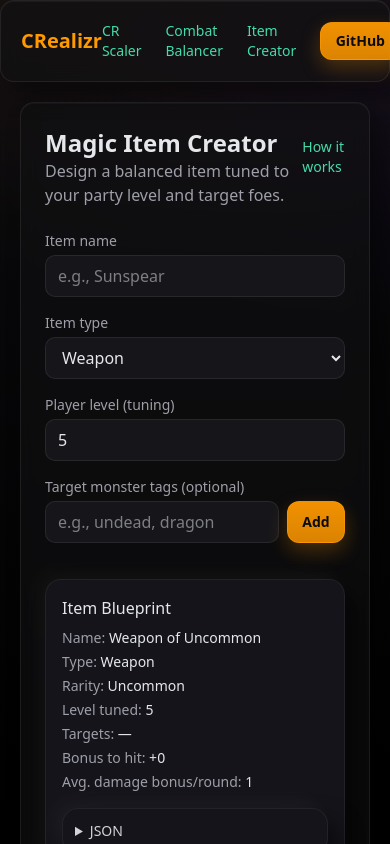
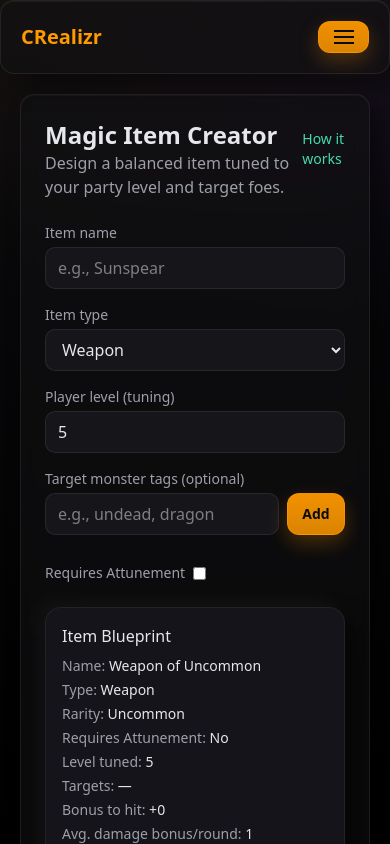
Before and after one commit to AxelHellrider/crealizr, a Next.js app: page /items in a window 390 px wide. Built offline with nearby package versions, Linux system fonts and the light colour scheme.

Commit message:
item creator attunement requirement

```diff
--- a/src/app/components/Header.tsx
+++ b/src/app/components/Header.tsx
@@ -1,6 +1,11 @@
+"use client";
+
+import { useState } from "react";
 import Link from "next/link";
 
 export default function Header() {
+    const [open, setOpen] = useState(false);
+
     return (
         <header className="sticky top-0 z-50 w-full">
             <div className="page-wrap glass-panel flex items-center justify-between px-4 py-3">
@@ -9,8 +14,8 @@ export default function Header() {
                     CRealizr
                 </Link>
 
-                {/* Navigation */}
-                <nav className="flex items-center gap-6 text-sm">
+                {/* Desktop Navigation */}
+                <nav className="hidden md:flex items-center gap-6 text-sm">
                     <Link className="ui-link transition" href="/scale">
                         CR Scaler
                     </Link>
@@ -21,11 +26,71 @@ export default function Header() {
                         Item Creator
                     </Link>
 
-                    <a href="https://github.com/AxelHellrider" target="_blank" className="ui-button">
+                    <a
+                        href="https://github.com/AxelHellrider"
+                        target="_blank"
+                        rel="noreferrer"
+                        className="ui-button"
+                    >
                         GitHub
                     </a>
                 </nav>
+
+                {/* Mobile Menu Button */}
+                <button
+                    className="lg:hidden ui-button px-3 py-2"
+                    aria-label="Toggle menu"
+                    aria-expanded={open}
+                    onClick={() => setOpen((v) => !v)}
+                >
+                    {/* Hamburger / Close */}
+                    <span className="sr-only">Menu</span>
+                    <div className="flex flex-col gap-1">
+                        <span className={`block h-0.5 w-5 bg-current transition ${open ? "rotate-45 translate-y-1.5" : ""}`} />
+                        <span className={`block h-0.5 w-5 bg-current transition ${open ? "opacity-0" : ""}`} />
+                        <span className={`block h-0.5 w-5 bg-current transition ${open ? "-rotate-45 -translate-y-1.5" : ""}`} />
+                    </div>
+                </button>
             </div>
+
+            {/* Mobile Menu Panel */}
+            {open && (
+                <div className="md:hidden glass-panel border-t border-white/10">
+                    <nav className="flex flex-col gap-2 px-4 py-4 text-sm">
+                        <Link
+                            href="/scale"
+                            className="ui-link"
+                            onClick={() => setOpen(false)}
+                        >
+                            CR Scaler
+                        </Link>
+                        <Link
+                            href="/balance"
+                            className="ui-link"
+                            onClick={() => setOpen(false)}
+                        >
+                            Combat Balancer
+                        </Link>
+                        <Link
+                            href="/items"
+                            className="ui-link"
+                            onClick={() => setOpen(false)}
+                        >
+                            Item Creator
+                        </Link>
+
+                        <a
+                            href="https://github.com/AxelHellrider"
+                            target="_blank"
+                            rel="noreferrer"
+                            className="ui-button mt-2 text-center"
+                            onClick={() => setOpen(false)}
+                        >
+                            GitHub
+                        </a>
+                    </nav>
+                </div>
+            )}
         </header>
     );
 }
--- a/src/app/globals.css
+++ b/src/app/globals.css
@@ -128,3 +128,15 @@ html, body {
   z-index: 80;
   transition: width 180ms ease-out, opacity 180ms ease-out;
 }
+
+/* Number inputs to hide */
+/* Hide number input arrows */
+.no-spinner::-webkit-outer-spin-button,
+.no-spinner::-webkit-inner-spin-button {
+    -webkit-appearance: none;
+    margin: 0;
+}
+
+.no-spinner {
+    -moz-appearance: textfield; /* Firefox */
+}
--- a/src/app/items/docs/page.tsx
+++ b/src/app/items/docs/page.tsx
@@ -18,6 +18,7 @@ export default function ItemsDocsPage() {
         <li>Item name (optional)</li>
         <li>Item type: <Code>Weapon</Code> | <Code>Armor</Code> | <Code>Wand</Code> | <Code>Wondrous</Code></li>
         <li>Player level (1–20) used for tuning</li>
+        <li>Player Attunement Requirement setup</li>
         <li>Optional target monster tags to annotate effectiveness</li>
       </ul>
 
@@ -52,6 +53,7 @@ export default function ItemsDocsPage() {
       <ul>
         <li><Code>name</Code>: provided or autogenerated from type and rarity</li>
         <li><Code>type</Code>: one of the supported types</li>
+        <li><Code>attunement</Code>: boolean value (true/false)</li>
         <li><Code>rarity</Code>: derived from level</li>
         <li><Code>levelTuned</Code>: clamped level (1–20)</li>
         <li><Code>targetTags</Code>: your optional list</li>
--- a/src/app/items/page.tsx
+++ b/src/app/items/page.tsx
@@ -8,11 +8,12 @@ const TYPES: ItemType[] = ["Weapon", "Armor", "Wand", "Wondrous"];
 export default function ItemCreatorPage() {
   const [name, setName] = useState("");
   const [type, setType] = useState<ItemType>("Weapon");
+  const [attunement, setAttunement] = useState(false);
   const [level, setLevel] = useState(5);
   const [targets, setTargets] = useState<string[]>([]);
   const [tagInput, setTagInput] = useState("");
 
-  const item = useMemo(() => buildItem({ name, type, level, targets }), [name, type, level, targets]);
+  const item = useMemo(() => buildItem({ name, type, attunement, level, targets }), [name, type, attunement, level, targets]);
 
   const addTag = () => {
     const t = tagInput.trim();
@@ -50,7 +51,7 @@ export default function ItemCreatorPage() {
 
         <label className="grid gap-1">
           <span className="text-sm text-zinc-400">Player level (tuning)</span>
-          <input className="ui-input w-full" type="number" min={1} max={20} value={level} onChange={(e) => setLevel(Number(e.target.value))} />
+          <input className="ui-input w-full" value={level} onChange={(e) => setLevel(Number(e.target.value))} />
         </label>
 
         <div className="grid gap-1">
@@ -68,6 +69,16 @@ export default function ItemCreatorPage() {
             ))}
           </div>
         </div>
+
+          <label className="flex items-center gap-2">
+              <span className="text-sm text-zinc-400">Requires Attunement</span>
+              <input
+                  type="checkbox"
+                  className="accent-orange"
+                  checked={attunement}
+                  onChange={(e) => setAttunement(e.target.checked)}
+              />
+          </label>
       </div>
 
       <div className="neo-card p-4">
@@ -76,6 +87,7 @@ export default function ItemCreatorPage() {
           <div><span className="text-zinc-400">Name:</span> {item.name}</div>
           <div><span className="text-zinc-400">Type:</span> {item.type}</div>
           <div><span className="text-zinc-400">Rarity:</span> {item.rarity}</div>
+          <div><span className="text-zinc-400">Requires Attunement:</span> {item.attunement ? 'Yes' : 'No'}</div>
           <div><span className="text-zinc-400">Level tuned:</span> {item.levelTuned}</div>
           <div><span className="text-zinc-400">Targets:</span> {item.targetTags.join(", ") || "—"}</div>
           {item.bonusToHit !== undefined && <div><span className="text-zinc-400">Bonus to hit:</span> +{item.bonusToHit}</div>}
--- a/src/app/utils/items.ts
+++ b/src/app/utils/items.ts
@@ -5,6 +5,7 @@ export type ItemBlueprint = {
   name: string;
   type: ItemType;
   rarity: ItemRarity;
+  attunement: boolean;
   levelTuned: number;
   targetTags: string[];
   bonusToHit?: number;
@@ -37,7 +38,7 @@ export function suggestedBonuses(level: number, type: ItemType) {
   };
 }
 
-export function buildItem(opts: { name: string; type: ItemType; level: number; targets: string[]; }): ItemBlueprint {
+export function buildItem(opts: { name: string; type: ItemType; attunement: boolean; level: number; targets: string[]; }): ItemBlueprint {
   const lvl = Math.max(1, Math.min(20, Math.round(opts.level)));
   const rarity = rarityForLevel(lvl);
   const b = suggestedBonuses(lvl, opts.type);
@@ -46,6 +47,7 @@ export function buildItem(opts: { name: string; type: ItemType; level: number; t
     name: opts.name || `${opts.type} of ${rarity}`,
     type: opts.type,
     rarity,
+    attunement: opts.attunement,
     levelTuned: lvl,
     targetTags: opts.targets,
     bonusToHit: b.toHit,
```
